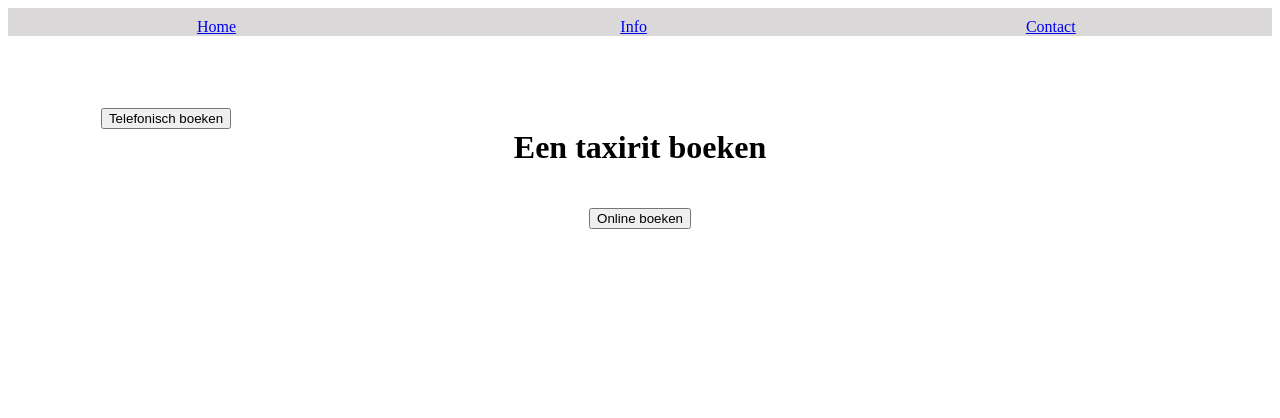
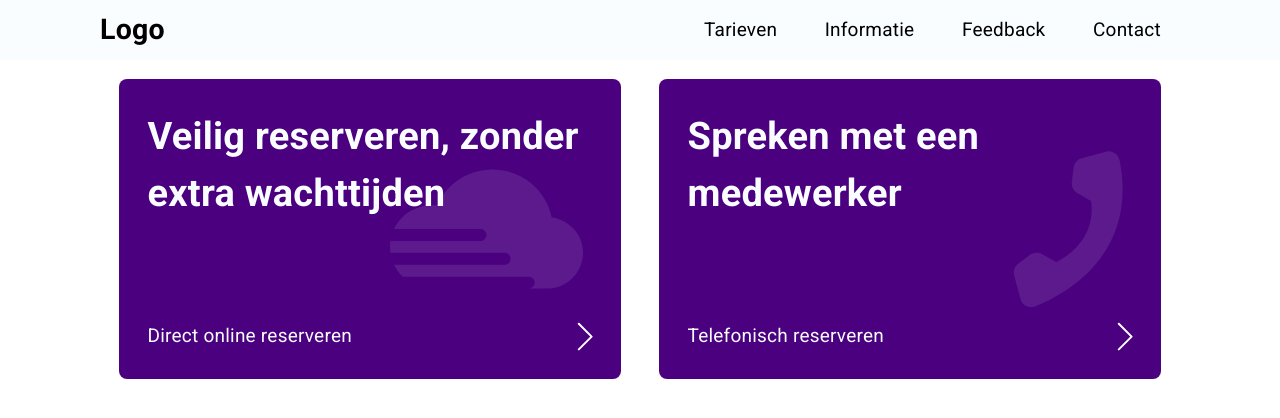
Before and after one commit to RyanBoersma/Deeltaxi, a website: page index.html in a window 1280 px wide. Drawn offline with Linux system fonts and the light colour scheme.

Commit message:
Fixed nav and home buttons

```diff
--- a/index.html
+++ b/index.html
@@ -5,23 +5,55 @@
     <link rel="stylesheet" href="dist/style.css">
 </head>
 <body>
-    <div class="wrapper">
-    <div class="item0">
-    <ul>
-        <li><a href="index.html">Home</a></li>
-        <li><a href="info.html">Info</a></li>
-        <li><a href="contact.html">Contact</a></li>
-    </ul>
-    </div>
-    <div class="item1">
-        <h1>Een taxirit boeken</h1>
-    </div>
-    <div class="item2">
-            <button class="onlineBoeken" name="Online een taxirit boeken">Online boeken</button>
+    <nav class="nav">
+        <div class="nav--wrapper">
+            <h1 class="nav__logo">
+                <a href="/">Logo</a>
+            </h1>
+            <ul class="nav__menu">
+                <li class="nav__menu__item"><a href="index.html">Tarieven</a></li>
+                <li class="nav__menu__item"><a href="index.html">Informatie</a></li>
+                <li class="nav__menu__item"><a href="index.html">Feedback</a></li>
+                <li class="nav__menu__item"><a href="index.html">Contact</a></li>
+            </ul>
         </div>
-    <div class="item3">
-            <button class="telefonischBoeken" name="Telefonisch een taxirit boeken">Telefonisch boeken</button>
-    </div>
-</div>
+    </nav>
+    <main class="home">
+        <section class="booking">
+            <a href="/" class="booking__button booking--online">
+                <h2 class="booking__button__title">
+                    Veilig reserveren, zonder extra wachttijden
+                </h2>
+                <div class="booking__button__caption">
+                    <p>Direct online reserveren</p>
+                    <svg width="16" height="29" viewBox="0 0 16 29" fill="none" xmlns="http://www.w3.org/2000/svg">
+                        <path d="M1.80273 1.80371L14.606 14.6069L1.80273 27.4102" stroke="white" stroke-width="2" stroke-linecap="round" stroke-linejoin="round"/>
+                    </svg>
+                </div>
+                <svg class="booking__button__icon" width="193" height="120" viewBox="0 0 193 120" fill="none" xmlns="http://www.w3.org/2000/svg">
+                    <g style="mix-blend-mode:screen" opacity="0.1">
+                    <path d="M102.513 0.411621C116.468 0.412267 129.992 5.19469 140.779 13.9437C151.565 22.6927 158.946 34.8667 161.664 48.3906C170.76 49.6044 179.049 54.1886 184.852 61.2144C190.655 68.2403 193.538 77.1826 192.917 86.2299C192.296 95.2773 188.218 103.753 181.508 109.941C174.798 116.129 165.959 119.565 156.78 119.555H138.691C140.29 119.555 141.824 118.927 142.955 117.81C144.085 116.693 144.721 115.178 144.721 113.598C144.721 112.018 144.085 110.503 142.955 109.385C141.824 108.268 140.29 107.641 138.691 107.641H12.6696C9.11696 104.199 6.20628 100.166 4.07116 95.7262H114.572C116.171 95.7262 117.705 95.0986 118.836 93.9814C119.967 92.8642 120.602 91.349 120.602 89.7691C120.602 88.1891 119.967 86.6739 118.836 85.5567C117.705 84.4395 116.171 83.8119 114.572 83.8119H0.429199C-0.143066 79.8606 -0.143066 75.8489 0.429199 71.8976H90.4531C92.0523 71.8976 93.586 71.27 94.7168 70.1528C95.8476 69.0356 96.4828 67.5203 96.4828 65.9404C96.4828 64.3605 95.8476 62.8452 94.7168 61.7281C93.586 60.6109 92.0523 59.9832 90.4531 59.9832H4.07116C7.85262 52.1021 14.0401 45.5908 21.763 41.3655C29.4859 37.1401 38.3554 35.4135 47.1235 36.4286C51.7845 25.7353 59.5144 16.6254 69.3581 10.2245C79.2019 3.82355 90.7281 0.412095 102.513 0.411621Z" fill="white"/>
+                    </g>
+                </svg>
+            </a>
+            <a href="/" class="booking__button booking--online">
+                <h2 class="booking__button__title">
+                    Spreken met een medewerker
+                </h2>
+                <div class="booking__button__caption">
+                    <p>Telefonisch reserveren</p>
+                    <svg width="16" height="29" viewBox="0 0 16 29" fill="none" xmlns="http://www.w3.org/2000/svg">
+                        <path d="M1.80273 1.80371L14.606 14.6069L1.80273 27.4102" stroke="white" stroke-width="2" stroke-linecap="round" stroke-linejoin="round"/>
+                    </svg>
+                </div>
+                <svg class="booking__button__icon" width="110" height="157" viewBox="0 0 110 157" fill="none" xmlns="http://www.w3.org/2000/svg">
+                    <g style="mix-blend-mode:screen" opacity="0.1">
+                    <path d="M78.098 50.4756L64.2273 42.5011C62.3702 41.4338 60.8694 39.8458 59.9107 37.9341C58.952 36.0223 58.5776 33.8707 58.8339 31.7459L60.6156 17.0244C60.8779 14.8547 61.7859 12.8116 63.2226 11.1586C64.6592 9.50564 66.5586 8.31865 68.6757 7.75076L92.928 1.24457C94.3685 0.854442 95.8731 0.761383 97.3495 0.971083C98.826 1.18078 100.243 1.68883 101.515 2.46413C102.786 3.23942 103.885 4.26564 104.743 5.47999C105.602 6.69434 106.203 8.07127 106.509 9.52647C125.622 104.24 51.4814 144.294 22.0972 155.921C20.6602 156.487 19.1199 156.745 17.5776 156.676C16.0352 156.606 14.5258 156.213 13.1485 155.52C11.7713 154.827 10.5575 153.851 9.58687 152.655C8.61629 151.46 7.91094 150.073 7.51722 148.585L1.16409 124.847C0.599415 122.737 0.682019 120.505 1.40125 118.44C2.12049 116.375 3.44336 114.57 5.19921 113.259L17.1129 104.366C18.8326 103.083 20.891 102.33 23.033 102.201C25.175 102.072 27.3065 102.572 29.1633 103.64L43.0341 111.614C43.0341 111.614 84.1019 94.1122 78.098 50.4756Z" fill="white"/>
+                    </g>
+                </svg>
+
+            </a>
+        </section>
+    </main>
 </body>
 </html>
--- a/package.json
+++ b/package.json
@@ -5,8 +5,8 @@
   "main": "index.js",
   "scripts": {
     "test": "echo \"Error: no test specified\" && exit 1",
-    "css": "node-sass src/style.scss -o dist",
-    "dev:css": "npm run css && node-sass src/style.scss -wo dist",
+    "css": "node-sass src/ -o dist",
+    "dev:css": "npm run css && node-sass src/ -wo dist",
     "dev:run": "http-server",
     "dev": "concurrently npm:dev:*"
   },
--- /dev/null
+++ b/src/core/booking.scss
@@ -0,0 +1,49 @@
+.booking {
+    display: grid;
+    grid-template-columns: repeat(1, 1fr);
+    grid-gap: 1rem 2rem;
+    max-width: var(--page-width);
+    width: 100%;
+    margin: 0 auto;
+    margin-top: var(--nav-height);
+    padding: 1rem;
+
+    &__button {
+        position: relative;
+        display: flex;
+        flex-direction: column;
+        padding: 1.5rem;
+        min-height: 300px;
+        border-radius: 8px;
+        color: var(--color-bg);
+        background-color: var(--color-purple);
+
+        &__title {
+            @extend %heading-large;
+            margin-bottom: 2rem;
+        }
+
+        &__caption {
+            margin-top: auto;
+            display: flex;
+            flex-direction: row;
+
+            p {
+                margin-right: auto;
+            }
+        }
+
+        &__icon {
+            position: absolute;
+            right: 2rem;
+            top: 50%;
+            transform: translateY(-50%);
+        }
+    }
+}
+
+@media (min-width: 730px)  {
+    .booking {
+        grid-template-columns: repeat(2, 1fr);
+    }
+}
--- /dev/null
+++ b/src/core/nav.scss
@@ -0,0 +1,43 @@
+.nav {
+    position: fixed;
+    top: 0;
+    left: 0;
+    width: 100%;
+    background-color: var(--color-bg);
+
+    &--wrapper {
+        display: flex;
+        margin: 0 auto;
+        width: 100%;
+        height: var(--nav-height);
+        flex-direction: row;
+        justify-content: center;
+        align-items: center;
+
+        max-width: var(--page-width);
+    }
+
+    &__menu {
+        display: flex;
+        flex-direction: row;
+        margin-left: auto;
+        padding: .5rem;
+
+        &__item {
+            padding: .125rem .5rem;
+            margin-left: 1.5rem;
+            background-color: var(--color-bg);
+            border-radius: var(--corner);
+
+            // transition: 200ms ease-in-out;
+            // transition-property: color, background-color;
+
+            &:hover {
+                background-color: var(--color-purple);
+                color: var(--color-bg);
+
+                a { color: inherit; }
+            }
+        }
+    }
+}
--- a/src/global.scss
+++ b/src/global.scss
@@ -1,43 +1,97 @@
-.wrapper {
-    display: grid;
-    width: 100%;
-    grid-template-columns: repeat(4, 1fr);
-    grid-auto-rows: minmax(100px, auto);
-    text-align: center;
+:root {
+  --color-bg: #FAFDFF;
+  --color-text: #14181A;
+  --color-text-light: #2C2F31;
+  --color-purple: #4A007F;
+  --color-yellow: #FCB43F;
+  --color-blue: #ABC4FF;
+  --font-family: 'Roboto', sans-serif;
+  --font-family-heading: 'Montserrat', sans-serif;
+  --font-size: 19px;
+  --font-size-heading: 2rem;
+  --kerning: 0.012em;
+  --leading: 1.5;
+  --corner: 8px;
+  --page-width: 1080px;
+  --nav-height: 60px;
 }
 
-.item0 {
-    grid-column: 1 / 5;
-    grid-row: 1;
+* {
+  -webkit-font-smoothing: antialiased;
+  -moz-osx-font-smoothing: grayscale;
 }
 
-.item1 {
-    grid-column: 2 / 4;
-    grid-row: 2;
+*, *::before, *::after {
+  box-sizing: border-box;
 }
 
-.item2 {
-    grid-column: 2 / 4;
-    grid-row: 3;
+html, body {
+  font-size: var(--font-size);
+  font-family: var(--font-family);
+  letter-spacing: var(--kerning);
+  line-height: var(--leading);
+  margin: 0;
+  padding: 0;
 }
 
- ul {
-  list-style-type: none;
+a {
+  text-decoration: none;
+  color: inherit;
+}
+
+h1, h2, h3, h4, h5, p {
   margin: 0;
   padding: 0;
-  overflow: hidden;
-  background-color: rgb(218, 216, 216);
 }
 
-li {
-  float: left;
-  width: 33%;
+ul, li {
+  margin: 0;
+  list-style: none;
 }
 
-li a {
-  display: block;
-  text-align: center;
-  padding-top: 10px;
-  padding-left: 14px;
-  padding-right: 14px;
+%heading-large {
+  font-size: 2rem;
+  font-weight: 700;
 }
+
+// .wrapper {
+//     display: grid;
+//     width: 100%;
+//     grid-template-columns: repeat(4, 1fr);
+//     grid-auto-rows: minmax(100px, auto);
+//     text-align: center;
+// }
+
+// .item0 {
+//     grid-column: 1 / 5;
+//     grid-row: 1;
+// }
+
+// .item1 {
+//     grid-column: 2 / 4;
+//     grid-row: 2;
+// }
+
+// .item2 {
+//     grid-column: 2 / 4;
+//     grid-row: 3;
+// }
+
+//  ul {
+//   list-style-type: none;
+//   margin: 0;
+//   padding: 0;
+// }
+
+// li {
+//   float: left;
+//   width: 33%;
+// }
+
+// li a {
+//   display: block;
+//   text-align: center;
+//   padding-top: 10px;
+//   padding-left: 14px;
+//   padding-right: 14px;
+// }
--- a/src/style.scss
+++ b/src/style.scss
@@ -1,7 +1,13 @@
 // Import style file.
+
+// Font imports:
+@import url('https://fonts.googleapis.com/css2?family=Montserrat:wght@400;700&family=Roboto:wght@400;700&display=swap');
 
 // Global styling:
 @import 'global';
 
+@import 'core/nav';
+@import 'core/booking';
+
 // Page specific styling:
-@import 'pages/_pages.scss';
+@import 'pages/_pages';
```
Also changed, not shown: dist/core/booking.css (added), dist/core/nav.css (added), dist/global.css (added), dist/pages/contact.css (added), dist/pages/index.css (added), dist/pages/info.css (added), dist/style.css.
